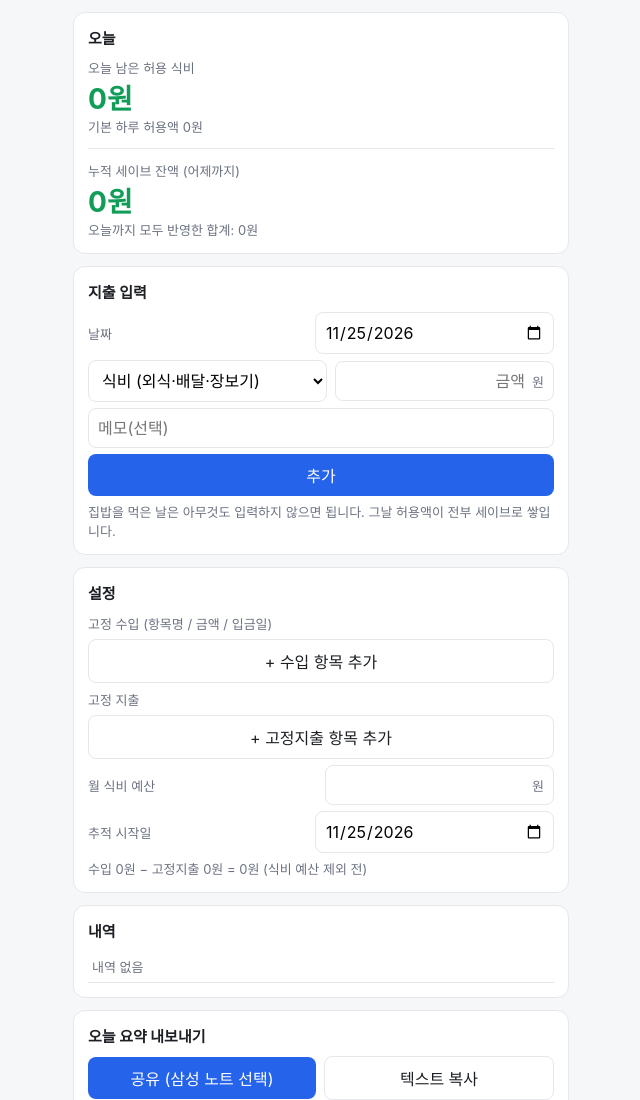
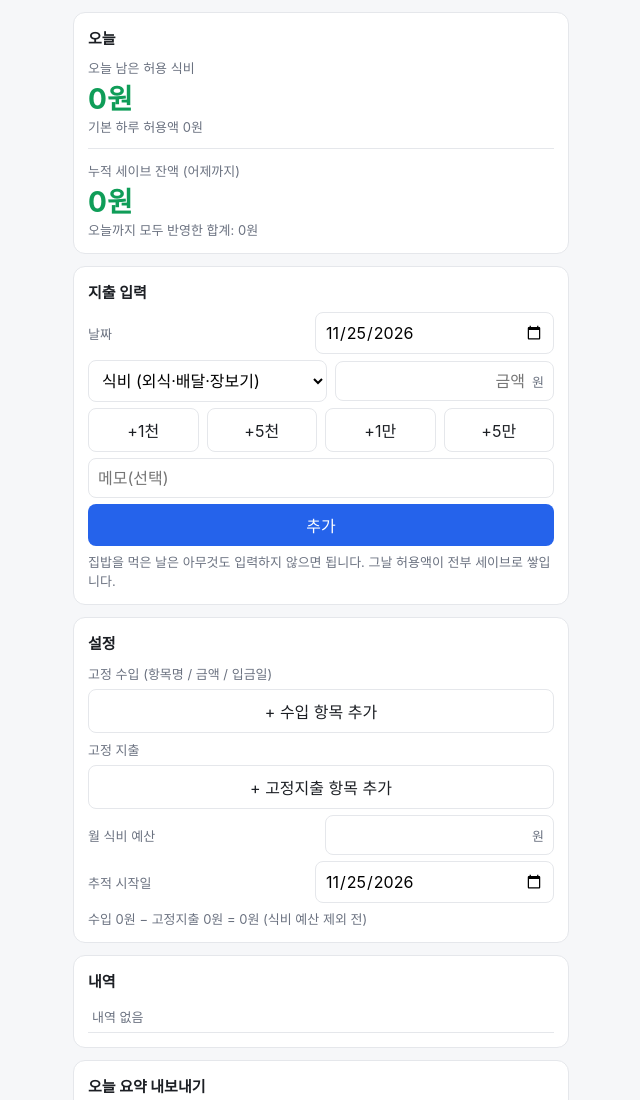
Before and after one commit to seongboo/Budget-planner_BMst, a plain HTML site: page index.html in a window 1280 px wide. Shown: the top 1100 px of the page, without its empty margins (319-959 px from the left). Drawn offline with Linux system fonts and the light colour scheme.

Commit message:
Add files via upload

```diff
--- a/index.html
+++ b/index.html
@@ -58,6 +58,12 @@
       <option value="big">큰 지출</option>
     </select>
     <span class="amt"><input type="text" id="eAmt" class="money" placeholder="금액" inputmode="numeric"></span>
+  </div>
+  <div class="row" id="quick">
+    <button type="button" class="ghost" data-add="1000">+1천</button>
+    <button type="button" class="ghost" data-add="5000">+5천</button>
+    <button type="button" class="ghost" data-add="10000">+1만</button>
+    <button type="button" class="ghost" data-add="50000">+5만</button>
   </div>
   <div class="row" id="modeRow" style="display:none">
     <select id="eMode">
@@ -219,6 +225,7 @@ $('food').onchange=e=>{st.food=num(e.target.value);save();};
 $('start').onchange=e=>{st.start=e.target.value;save();};
 $('addFixed').onclick=()=>{st.fixed.push({name:'',amount:0,memo:''});save();};
 $('eType').onchange=e=>{$('modeRow').style.display=e.target.value==='big'?'flex':'none';};
+document.querySelectorAll('#quick button').forEach(b=>b.onclick=()=>{ $('eAmt').value=fmt(num($('eAmt').value)+(+b.dataset.add)); });
 $('addBtn').onclick=()=>{
   const amt=num($('eAmt').value); if(!(amt>0)||!$('eDate').value) return;
   const type=$('eType').value;
```
